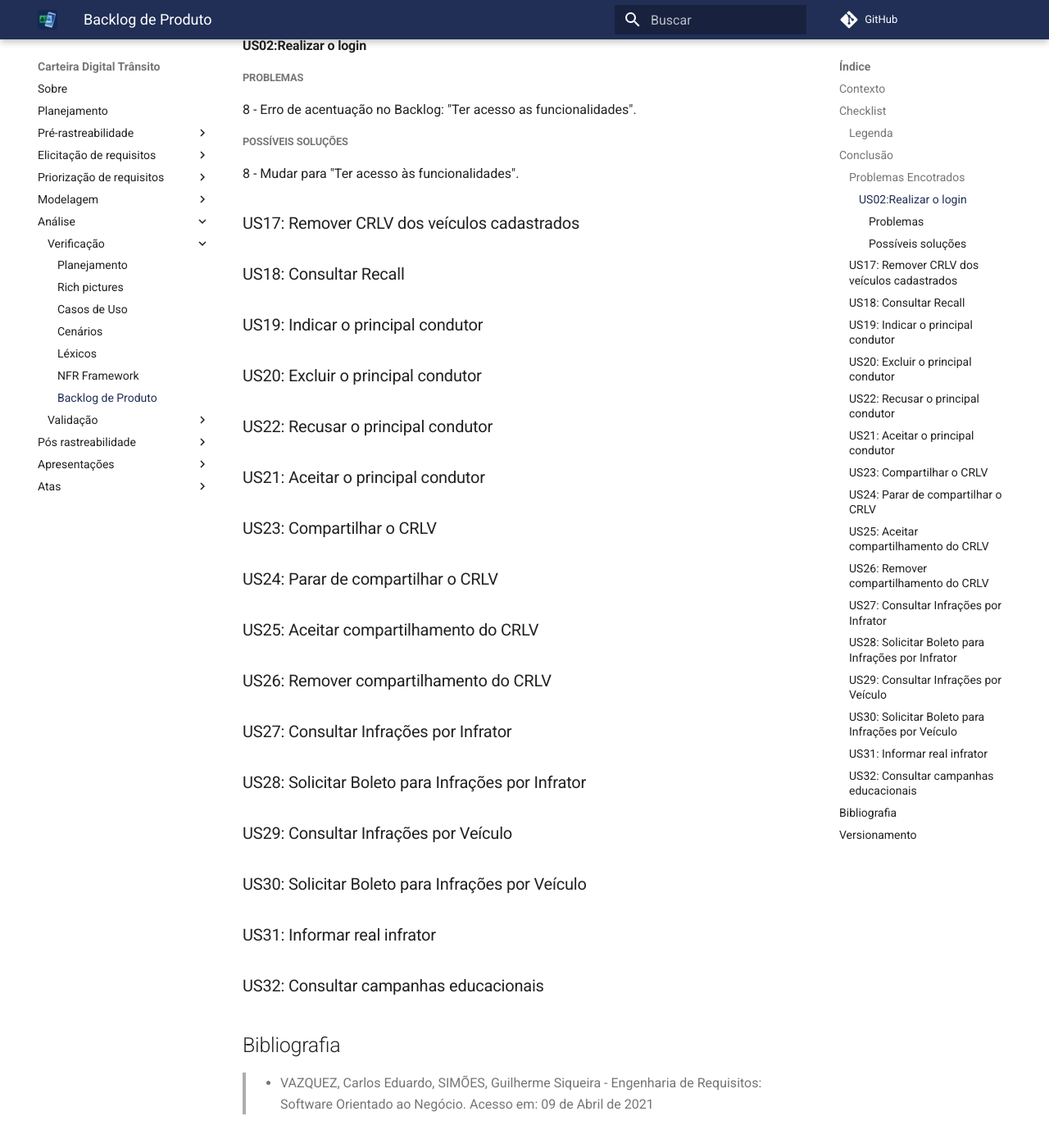
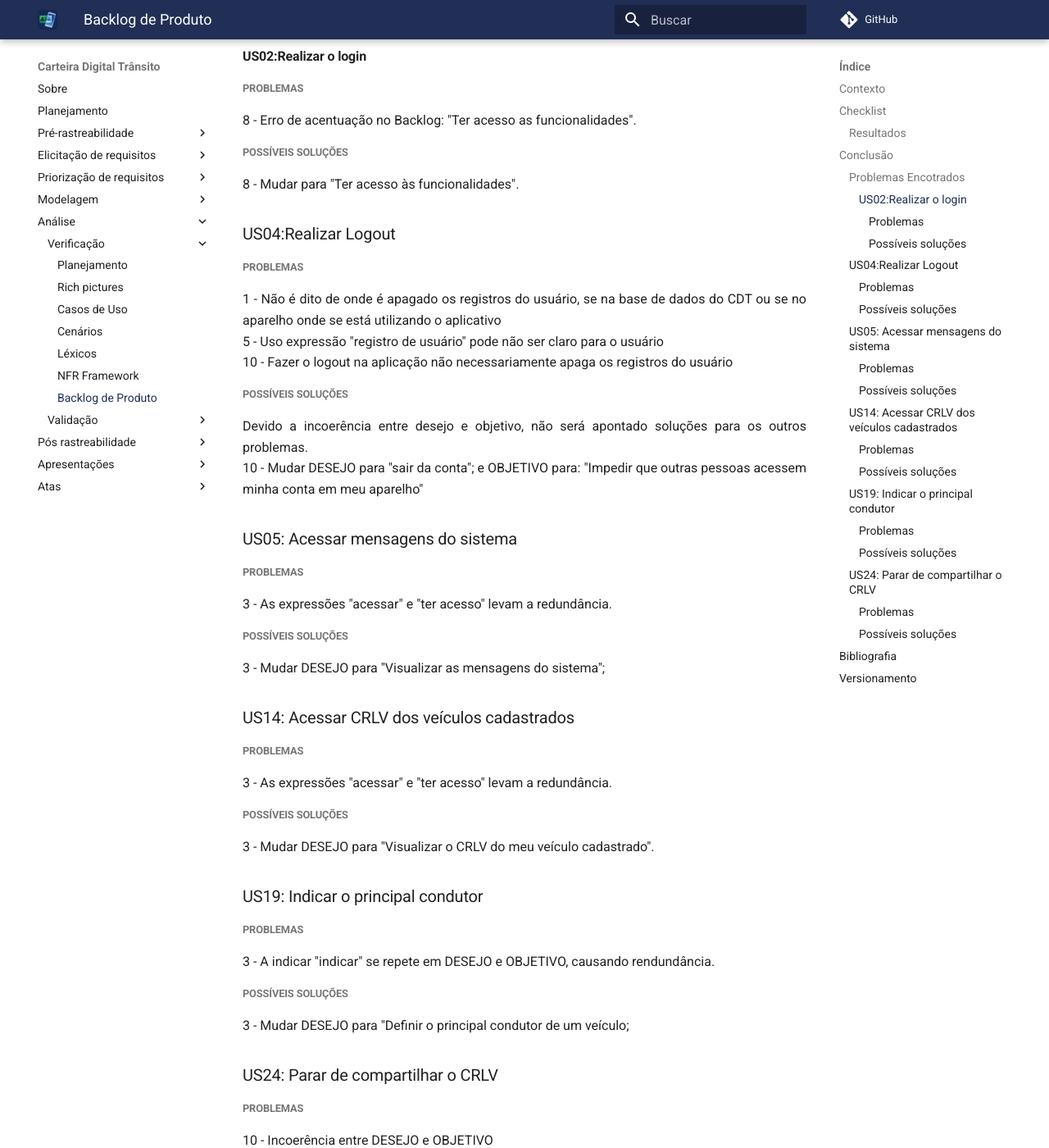
Before and after one commit to sergiosacj/2020.2-CarteiraDigitalTransito, an MkDocs documentation site: the page built from docs/analise/verificacao/backlog.md, in a window 1280 px wide and 1400 px high, scrolled down 3114 px. Shown: the whole window at 82% size. Built offline with MkDocs 1.6.1 and Material for MkDocs 9.7.7, drawn with Linux system fonts in a browser that asks for light colours; comment, search, counter and statistics services are not loaded; some of the changed text lies outside the part shown.

Commit message:
(#66)Mundanças nos critérios 9 e 10 e nova verificação de todos os US

```diff
--- a/docs/analise/verificacao/backlog.md
+++ b/docs/analise/verificacao/backlog.md
@@ -20,23 +20,23 @@
 | 6 | Possui rastreabilidade? |
 | 7 | O épico associado é coerente? |
 | 8 | A ortografia está correta? |
-| 9 | Possui critérios de aceitação coerentes? |
-| 10 | Possui ator coerente? |
-
+| 9 | Possui ator coerente? |
+|10 | Desejo e objetivo coerentes?|
 ### Legenda
 |Simbolo|Descrição|
 |-------|---------|
 |✔     | Contém   |
 |✖     |Não Contém|
+
 ### Resultados
 
-|US  |1|2 |3|4 |5|6|7|8 |9|10|
+|US  |1|2 |3|4 |5|6|7|8 |9|10
 |----|-|--|-|--|-|-|-|--|-|--|
 |US01|✔|✔|✔|✔|✔|✔|✔|✔|✔|✔ |
 |US02|✔|✔|✔|✔|✔|✔|✔|✖|✔|✔ |
 |US03|✔|✔|✔|✔|✔|✔|✔|✔|✔|✔ |
-|US04|✔|✔|✔|✔|✔|✔|✔|✔|✔|✔ |
-|US05|✔|✔|✔|✔|✔|✔|✔|✔|✔|✔ |
+|US04|✖|✔|✔|✔|✖|✔|✔|✔|✔|✖ |
+|US05|✔|✔|✖|✔|✔|✔|✔|✔|✔|✔ |
 |US06|✔|✔|✔|✔|✔|✔|✔|✔|✔|✔ |
 |US07|✔|✔|✔|✔|✔|✔|✔|✔|✔|✔ |
 |US08|✔|✔|✔|✔|✔|✔|✔|✔|✔|✔ |
@@ -45,20 +45,20 @@
 |US11|✔|✔|✔|✔|✔|✔|✔|✔|✔|✔ |
 |US12|✔|✔|✔|✔|✔|✔|✔|✔|✔|✔ |
 |US13|✔|✔|✔|✔|✔|✔|✔|✔|✔|✔ |
-|US14|✔|✔|✔|✔|✔|✔|✔|✔|✔|✔ |
+|US14|✔|✔|✖|✔|✔|✔|✔|✔|✔|✔ |
 |US15|✔|✔|✔|✔|✔|✔|✔|✔|✔|✔ |
 |US16|✔|✔|✔|✔|✔|✔|✔|✔|✔|✔ |
 
-|US  |1|2 |3|4 |5|6|7|8 |9|10|
+|US  |1|2 |3|4 |5|6|7|8 |9|10
 |----|-|--|-|--|-|-|-|--|-|--|
 |US17|✔|✔|✔|✔|✔|✔|✔|✔|✔|✔ |
 |US18|✔|✔|✔|✔|✔|✔|✔|✔|✔|✔ |
-|US19|✔|✔|✔|✔|✔|✔|✔|✔|✔|✔ |
+|US19|✔|✔|✖|✔|✔|✔|✔|✔|✔|✔ |
 |US20|✔|✔|✔|✔|✔|✔|✔|✔|✔|✔ |
 |US21|✔|✔|✔|✔|✔|✔|✔|✔|✔|✔ |
 |US22|✔|✔|✔|✔|✔|✔|✔|✔|✔|✔ |
 |US23|✔|✔|✔|✔|✔|✔|✔|✔|✔|✔ |
-|US24|✔|✔|✔|✔|✔|✔|✔|✔|✔|✔ |
+|US24|✔|✔|✔|✔|✔|✔|✔|✔|✔|✖ |
 |US25|✔|✔|✔|✔|✔|✔|✔|✔|✔|✔ |
 |US26|✔|✔|✔|✔|✔|✔|✔|✔|✔|✔ |
 |US27|✔|✔|✔|✔|✔|✔|✔|✔|✔|✔ |
@@ -78,32 +78,45 @@
 
 8 - Mudar para "Ter acesso às funcionalidades".
 
-### US17: Remover CRLV dos veículos cadastrados
-### US18: Consultar Recall
+### US04:Realizar Logout
+
+##### Problemas
+1 - Não é dito de onde é apagado os registros do usuário, se na base de dados do CDT ou se no aparelho onde se está utilizando o aplicativo</br>
+5 - Uso expressão "registro de usuário" pode não ser claro para o usuário</br>
+10 - Fazer o logout na aplicação não necessariamente apaga os registros do usuário
+##### Possíveis soluções
+Devido a incoerência entre desejo e objetivo, não será apontado soluções para os outros problemas.</br>
+10 - Mudar DESEJO para "sair da conta"; e OBJETIVO para: "Impedir que outras pessoas acessem minha conta em meu aparelho"
+
+
+### US05: Acessar mensagens do sistema
+##### Problemas
+3 - As expressões "acessar" e "ter acesso" levam a redundância.
+
+##### Possíveis soluções
+3 - Mudar DESEJO para "Visualizar as mensagens do sistema";
+
+### US14: Acessar CRLV dos veículos cadastrados
+##### Problemas
+3 - As expressões "acessar" e "ter acesso" levam a redundância.
+
+##### Possíveis soluções
+3 - Mudar DESEJO para "Visualizar o CRLV do meu veículo cadastrado".
 
 ### US19: Indicar o principal condutor
+##### Problemas
+3 - A indicar "indicar" se repete em DESEJO e OBJETIVO, causando rendundância.
 
-### US20: Excluir o principal condutor
-
-### US22: Recusar o principal condutor
-### US21: Aceitar o principal condutor
-
-### US23: Compartilhar o CRLV
+##### Possíveis soluções
+3 - Mudar DESEJO para "Definir o principal condutor de um veículo;
 
 ### US24: Parar de compartilhar o CRLV
+##### Problemas
+10 - Incoerência entre DESEJO e OBJETIVO
 
-### US25: Aceitar compartilhamento do CRLV
-### US26: Remover compartilhamento do CRLV
+##### Possíveis soluções
+10 - Mudar OBJETIVO para "Para ter controle de quem pode ter acesso ao CRLV do meu veículo";
 
-### US27: Consultar Infrações por Infrator
-
-### US28: Solicitar Boleto para Infrações por Infrator
-
-### US29: Consultar Infrações por Veículo
-
-### US30: Solicitar Boleto para Infrações por Veículo
-### US31: Informar real infrator
-### US32: Consultar campanhas educacionais
 ## Bibliografia
 
 > - VAZQUEZ, Carlos Eduardo, SIMÕES, Guilherme Siqueira - Engenharia de Requisitos: Software Orientado ao Negócio. Acesso em: 09 de Abril de 2021
@@ -114,3 +127,4 @@
 | 1.0 | 08/04/2021 | Criação do documento com os checklist em todas as histórias de usuário do Backlog | Estevao Reis |
 | 2.0 | 11/04/2021 | Mudança de toda a organização e layout do documento e verificação da US01 até a US16| Estevao Reis|
 | 3.0 | 11/04/2021 | Mudança na organização e layout dos Resultados| Estevao Reis|
+| 4.0 | 11/04/2021 | Mundanças nos critérios 9 e 10 e nova verificação de todos os US| Estevao Reis|
```
